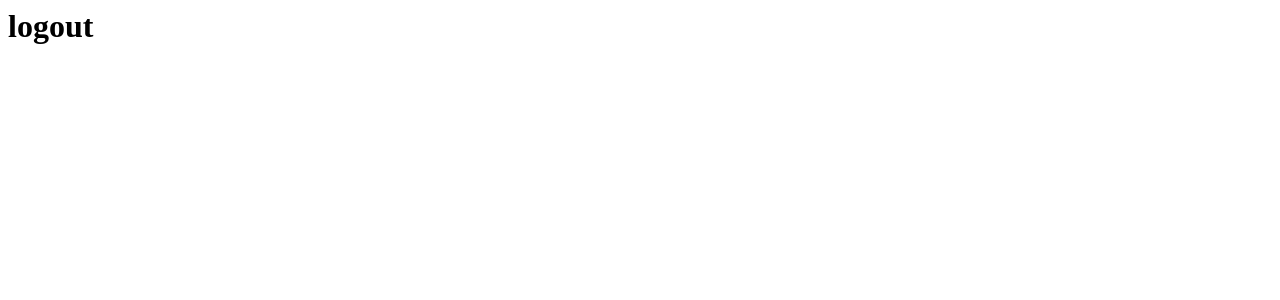
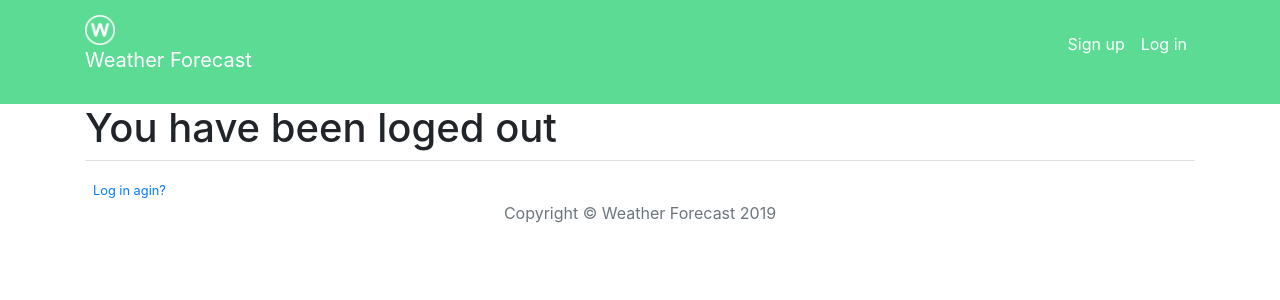
Before and after one commit to zvone92/Weather-Forecast-web-app, a Django app: page /users/logout/ in a window 1280 px wide. Before the commit the part shown is almost empty. Shown: the top 300 px of the page. Run offline with Django 3.2, Linux system fonts and the light colour scheme; some libraries are stand-ins or nearby versions.

Commit message:
toggler color changed to white

```diff
--- a/users/templates/users/logout.html
+++ b/users/templates/users/logout.html
@@ -1 +1,13 @@
-<h1>logout</h1>
+{% extends 'base.html' %}
+
+{% block content %}
+
+<h1>You have been loged out</h1>
+<div class="border-top pt-3">
+  <small class="text-muted">
+    <a class="ml-2" href="{% url 'login' %}">Log in agin? </a>
+  </small>
+</div>
+
+
+{% endblock content %}
--- a/users/urls.py
+++ b/users/urls.py
@@ -1,6 +1,6 @@
 from users import views
 from django.urls import path
-from django.contrib.auth import views as auth_views      # class based views
+from django.contrib.auth import views as auth_views      # Class based views
 
 
 
--- a/weather/settings.py
+++ b/weather/settings.py
@@ -137,4 +137,4 @@ STATIC_ROOT = os.path.join(BASE_DIR, 'static')
 
 STATIC_URL = '/static/'
 
-LOGIN_REDIRECT_URL = 'home'
+LOGIN_REDIRECT_URL = 'home' # When user logs in, redirect to home page
--- a/weather/templates/base.html
+++ b/weather/templates/base.html
@@ -36,7 +36,7 @@
 </head>
 <body>
   <header>
-    <nav class="navbar navbar-expand-lg navbar-light" style="background-color: #5CDB95;">
+    <nav class="navbar navbar-expand-lg navbar-dark" style="background-color: #5CDB95;">
       <div class="container">
         <a class="navbar-brand " href="{% url 'home' %}">
         <img src="{% static 'wet-cleaning.png' %}" height=30 width=30 class="d-inline-block alighn-top" /><p style="color: #ffffff";> Weather Forecast</p>
@@ -51,20 +51,20 @@
             {% if user.is_authenticated %}
             <li class="nav-item">
               <a class="nav-link" href="#"><span class="oi oi-plus"></span></a>
-              <!--  <a class="nav-link" href="javascript:{document.getElementById('logout').submit()}">Log out</a> -->
+              <a class="nav-link" href="javascript:{document.getElementById('logout').submit()}"><p style="color: #ffffff";> Log out</p></a>
                 <!-- If user clicks on the nav item to logout then run the form and submit it -->
             </li>
               <!-- hidden form for user to logout -->
-            <form id="logout" method="POST" action= "#">
+            <form id="logout" method="POST" action= "{% url 'logout' %}">
               {% csrf_token %}
               <input type="hidden" />
             </form>
             {% else %}
             <li class="nav-item">
-              <a class="nav-link" href="#">Sign up</a>
+              <a class="nav-link" href="{% url 'register' %}"><p style="color: #ffffff";> Sign up</p></a>
             </li>
             <li class="nav-item">
-              <a class="nav-link" href="#">Log in</a>
+              <a class="nav-link" href="{% url 'login' %}"><p style="color: #ffffff";> Log in</p></a>
             </li>
           </ul>
 
```
